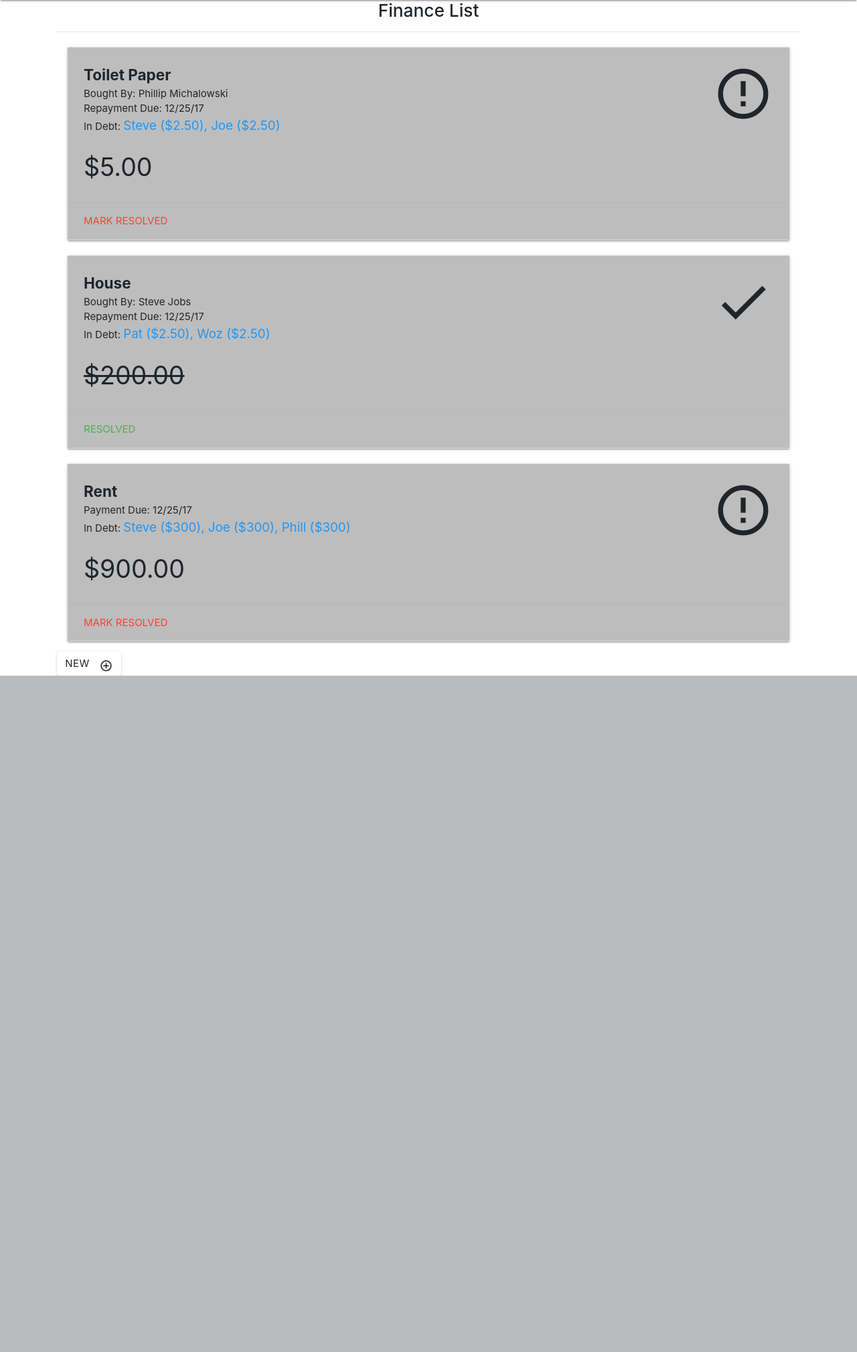
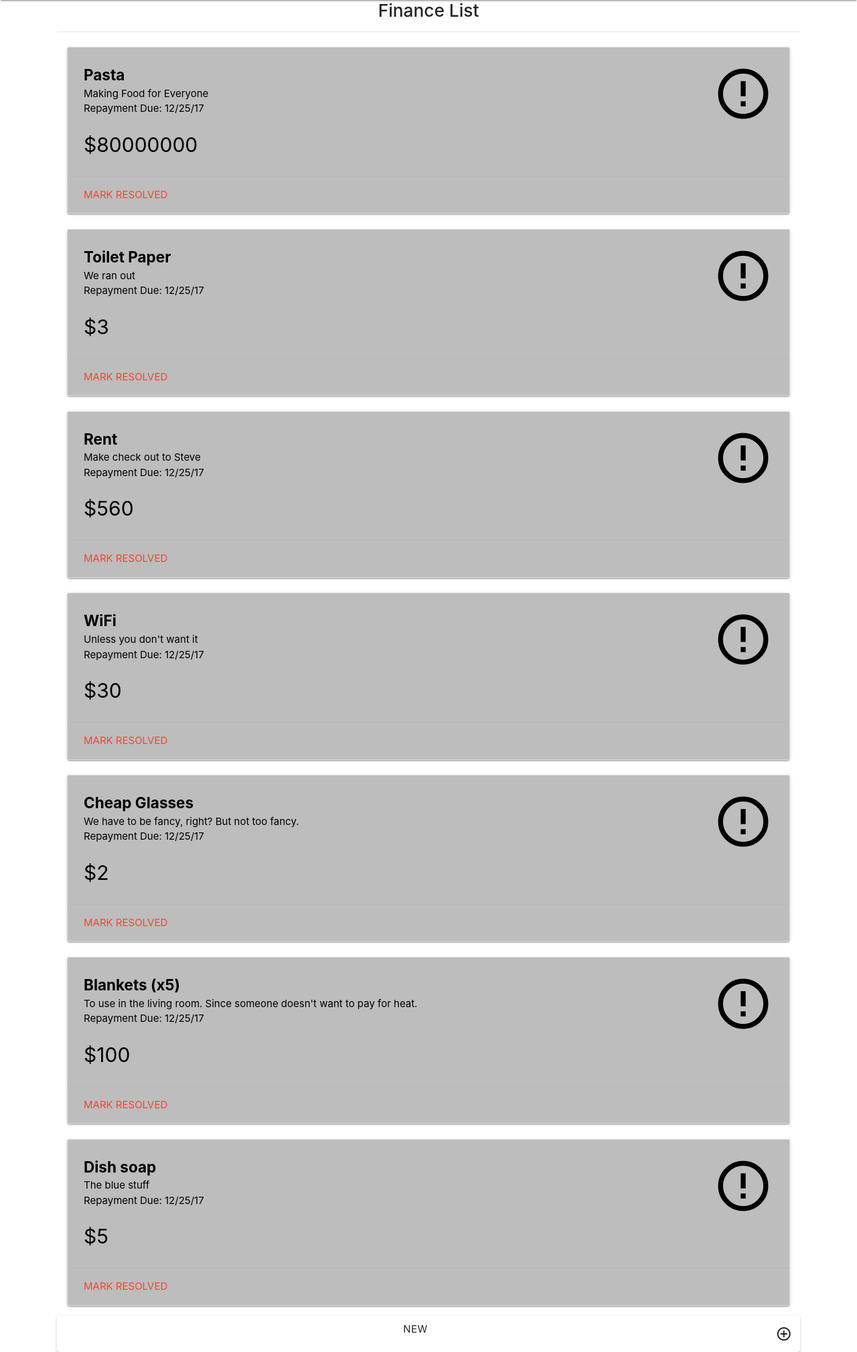
Before and after one commit to onocy/clean-slate, a Django app: page /doma/finance/ in a window 1280 px wide. Shown: the part 64-2083 px from the top of the page at 67% size. Before the commit the page ends 1073 px from the top, so only its background shows below. Run offline with Django 3.2, Linux system fonts and the light colour scheme; data comes from the database, SQL or seed files in the repository; some libraries are stand-ins or nearby versions.

Commit message:
updated finance_list.html

```diff
--- a/cleanslate/doma/models.py
+++ b/cleanslate/doma/models.py
@@ -127,6 +127,8 @@ class Transaction(models.Model):
 
     # debtors
     # creditors
+    # change 'amount' issue with whole numbers
+    # transaction split
 
     def __str__(self):
         return 'Transaction: %s' % self.title
--- a/cleanslate/doma/static/css/finance_list.css
+++ b/cleanslate/doma/static/css/finance_list.css
@@ -17,5 +17,5 @@ main {
 }
 .payment{
     padding-top: 20px;
-    font-size: 2.5em;
+    font-size: 2em;
 }
--- a/cleanslate/doma/templates/finance_list.html
+++ b/cleanslate/doma/templates/finance_list.html
@@ -14,17 +14,18 @@
         <div id = "list">
           <ul class = "list-group">
             <!--Single element -->
+            {% for transaction in transactions %}
             <li style = "list-style: none">
             <div class="col s12 m7">
               <div class="card horizontal">
                 <div class="card-stacked grey lighten-1">
-                  <div class="card-content">
+                  <div class="card-content black-text">
                     <span> <i class="large material-icons right">error_outline</i></span>
-                    <p class = "item"><strong>Toilet Paper</strong></p>
-                    <p class = "purchaser_name">Bought By: Phillip Michalowski</p>
+                    <p class = "item"><strong>{{transaction.title}}</strong></p>
+                    <p class = "purchaser_name">{{transaction.description}}</p>
                     <p class = "subtext">Repayment Due: 12/25/17</p>
-                    <p>In Debt: <span class = "blue-text debt" >Steve ($2.50), Joe ($2.50)</span></p>
-                    <p class = "payment">$5.00</p>
+                    <!--<p>In Debt: <span class = "blue-text debt" >Steve (${{transaction.amount}}/2?), Joe ($2.50)</span></p>-->
+                    <p class = "payment">${{transaction.amount}}</p>
                   </div>
                   <div class="card-action">
                     <a href="#" class = "red-text">Mark Resolved</a>
@@ -33,52 +34,15 @@
               </div>
             </div>
             </li>
-            <!---->
-            <!--Single element -->
-            <li style = "list-style: none">
-              <div class="col s12 m7">
-                <div class="card horizontal">
-                  <div class="card-stacked grey lighten-1">
-                    <div class="card-content">
-                      <span> <i class="large material-icons right">check</i></span>
-                      <p class = "item"><strong>House</strong></p>
-                      <p class = "purchaser_name">Bought By: Steve Jobs</p>
-                      <p class = "subtext">Repayment Due: 12/25/17</p>
-                      <p>In Debt: <span class = "blue-text debt" >Pat ($2.50), Woz ($2.50)</span></p>
-                      <p class = "payment"><strike>$200.00</strike></p>
-                    </div>
-                    <div class="card-action">
-                      <a href="#" class = "green-text">Resolved</a>
-                    </div>
-                  </div>
-                </div>
-              </div>
-            </li>
-            <!---->
-            <!--Single element -->
-            <li style = "list-style: none">
-              <div class="col s12 m7">
-                <div class="card horizontal">
-                  <div class="card-stacked grey lighten-1">
-                    <div class="card-content">
-                      <span> <i class="large material-icons right">error_outline</i></span>
-                      <p class = "item"><strong>Rent</strong></p>
-                      <p class = "subtext">Payment Due: 12/25/17</p>
-                      <p>In Debt: <span class = "blue-text debt" >Steve ($300), Joe ($300), Phill ($300)</span></p>
-                      <p class = "payment">$900.00</p>
-                    </div>
-                    <div class="card-action">
-                      <a href="#" class = "red-text">Mark Resolved</a>
-                    </div>
-                  </div>
-                </div>
-              </div>
-            </li>
-            <!---->
+            {% endfor %}
 
-          </ul>
+
+
           <!-- Insert input stuff here-->
-          <button class="btn waves-effect waves-light" type="submit" name="action">New
+          <!--<button class="btn waves-effect waves-light" type="submit" name="action">New-->
+            <!--<i class="large material-icons right">add_circle_outline</i>-->
+          <!--</button>-->
+           <button class="btn btn-large" type="submit" name="action">New
             <i class="large material-icons right">add_circle_outline</i>
           </button>
       </div>
--- a/cleanslate/doma/views.py
+++ b/cleanslate/doma/views.py
@@ -78,8 +78,12 @@ def finance(request):
     View function for reminders (Later- not a separate page)
     """
 
+    finance = Transaction.objects.all()
+
+
+
     return render(
         request,
         'finance_list.html',
-        context={}
+        context={'transactions': finance}
     )
```
